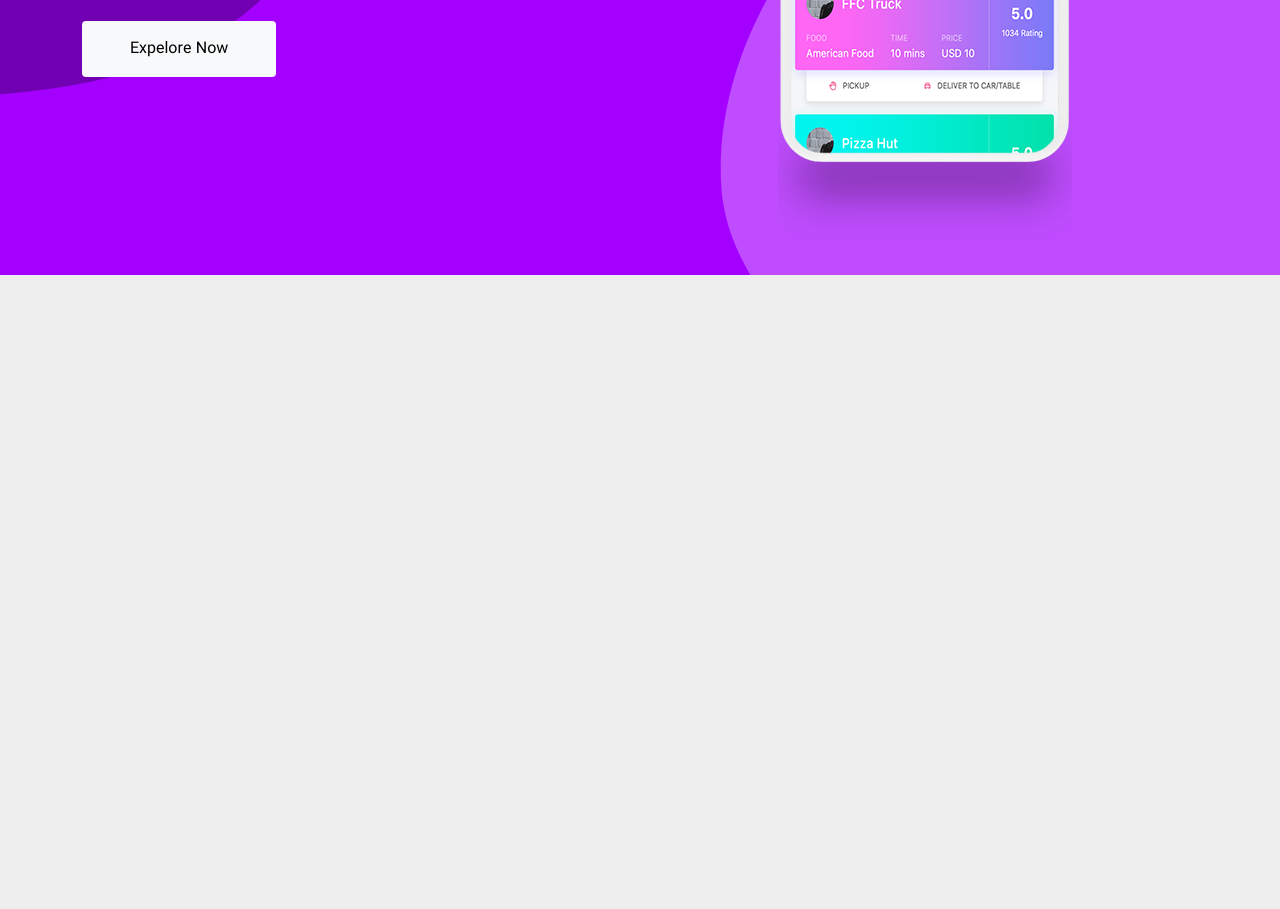
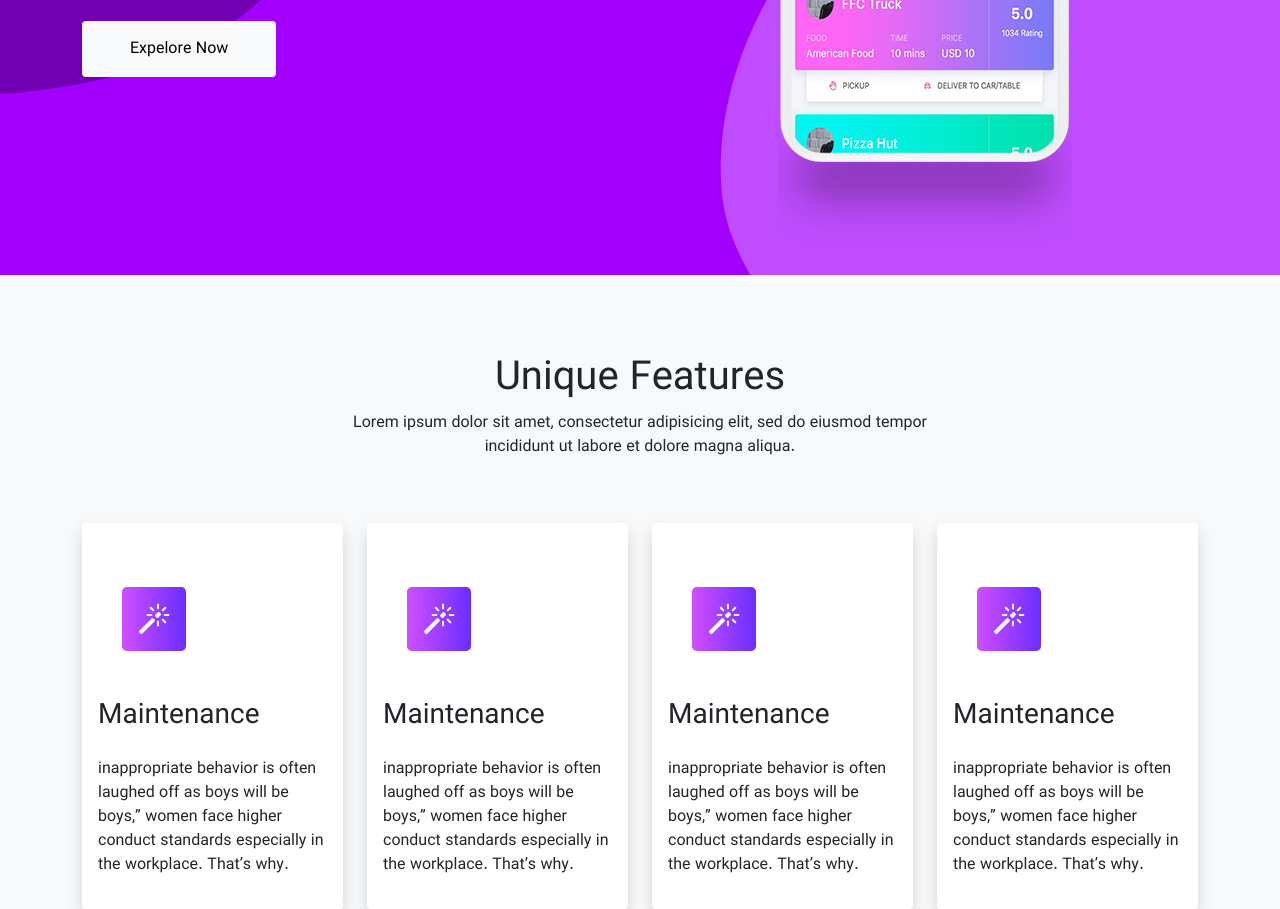
Before and after one commit to mm-tvkl/Complete-Project-3, a website: page index.html in a window 1280 px wide. Shown: the part 525-1434 px from the top of the page. Before the commit the page ends 800 px from the top, so only its background shows below. Drawn offline with nearby package versions, Linux system fonts and the light colour scheme; files whose address does not match are found by name.

Commit message:
Features Section added

```diff
--- a/css/style.css
+++ b/css/style.css
@@ -72,3 +72,8 @@ body{
 .m-nav-item:hover.m-nav-item::before{
     width: 100%;
 }
+
+.bg-gradient-purple{
+    background: rgb(106,46,255);
+background: linear-gradient(270deg, rgba(106,46,255,1) 0%, rgba(208,78,255,1) 100%);
+}
--- a/index.html
+++ b/index.html
@@ -16,7 +16,7 @@
 </head>
 
 <body>
-    <!-- HEADER SECTION -->
+    <!-- Header Section -->
     <header class="myHeader">
         <!-- Navbar -->
         <nav class="navbar navbar-expand-md navbar-dark bg-transparent p-4">
@@ -64,7 +64,9 @@
                             <div>
                                 <h1 class="header-title">The Best App</h1>
                                 <h1 class="header-title">in the Universe</h1>
-                                <p class="text-white my-4">inappropriate behavior is often laughed off as “boys will be boys,” women face higher conduct standards especially in the workplace. That’s why it’s crucial that, as women.</p>
+                                <p class="text-white my-4">inappropriate behavior is often laughed off as “boys will be
+                                    boys,” women face higher conduct standards especially in the workplace. That’s why
+                                    it’s crucial that, as women.</p>
                                 <a href="#" class="btn btn-light my-btn py-3 px-5"><span>Expelore Now</span></a>
                             </div>
                         </div>
@@ -77,6 +79,77 @@
         </section>
 
     </header>
+
+    <!-- Features Section -->
+    <section class="bg-light">
+        <div class="container-fluid" style="padding-top: 80px;">
+            <div class="container">
+                <!-- First Row - Contain Title and Text -->
+                <div class="row text-center justify-content-center">
+                    <div class="col-sm-12 col-lg-7">
+                        <h1>Unique Features</h1>
+                        <p>Lorem ipsum dolor sit amet, consectetur adipisicing elit, sed do eiusmod tempor incididunt ut
+                            labore et dolore magna aliqua.</p>
+                    </div>
+                </div>
+
+                <!-- Second Row - Contain Cards -->
+                <div class="row mt-5">
+                    <!-- ITEM 1 -->
+                    <div class="col-sm-12 col-md-6 col-lg-3">
+                        <div class="card border-0 shadow">
+                            <div class="card-body">
+                                <span><i
+                                        class="bi bi-magic fs-2 bg-gradient-purple text-white d-inline-flex p-3 rounded-3 my-5 ms-4"></i></span>
+                                <h3 class="mb-4">Maintenance</h3>
+                                <p>inappropriate behavior is often laughed off as boys will be boys,” women face higher
+                                    conduct standards especially in the workplace. That’s why.</p>
+                            </div>
+                        </div>
+                    </div>
+
+                    <!-- ITEM 2 -->
+                    <div class="col-sm-12 col-md-6 col-lg-3">
+                        <div class="card border-0 shadow">
+                            <div class="card-body">
+                                <span><i
+                                        class="bi bi-magic fs-2 bg-gradient-purple text-white d-inline-flex p-3 rounded-3 my-5 ms-4"></i></span>
+                                <h3 class="mb-4">Maintenance</h3>
+                                <p>inappropriate behavior is often laughed off as boys will be boys,” women face higher
+                                    conduct standards especially in the workplace. That’s why.</p>
+                            </div>
+                        </div>
+                    </div>
+
+                    <!-- ITEM 3 -->
+                    <div class="col-sm-12 col-md-6 col-lg-3">
+                        <div class="card border-0 shadow">
+                            <div class="card-body">
+                                <span><i
+                                        class="bi bi-magic fs-2 bg-gradient-purple text-white d-inline-flex p-3 rounded-3 my-5 ms-4"></i></span>
+                                <h3 class="mb-4">Maintenance</h3>
+                                <p>inappropriate behavior is often laughed off as boys will be boys,” women face higher
+                                    conduct standards especially in the workplace. That’s why.</p>
+                            </div>
+                        </div>
+                    </div>
+
+                    <!-- ITEM 4 -->
+                    <div class="col-sm-12 col-md-6 col-lg-3">
+                        <div class="card border-0 shadow">
+                            <div class="card-body">
+                                <span><i
+                                        class="bi bi-magic fs-2 bg-gradient-purple text-white d-inline-flex p-3 rounded-3 my-5 ms-4"></i></span>
+                                <h3 class="mb-4">Maintenance</h3>
+                                <p>inappropriate behavior is often laughed off as boys will be boys,” women face higher
+                                    conduct standards especially in the workplace. That’s why.</p>
+                            </div>
+                        </div>
+                    </div>
+                </div>
+            </div>
+        </div>
+    </section>
 </body>
 <script src="./node_modules/bootstrap/dist/js/bootstrap.bundle.min.js"></script>
 
```
